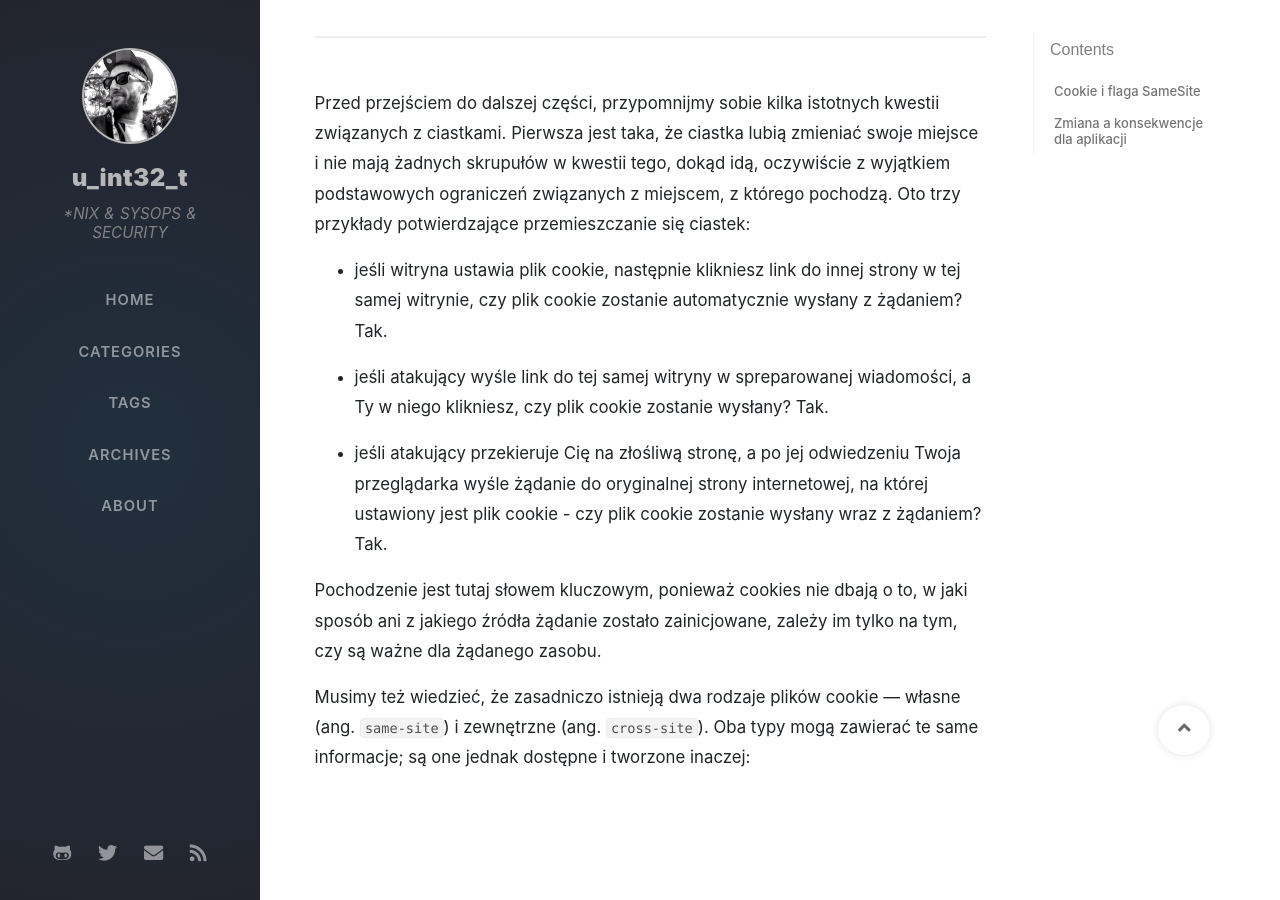
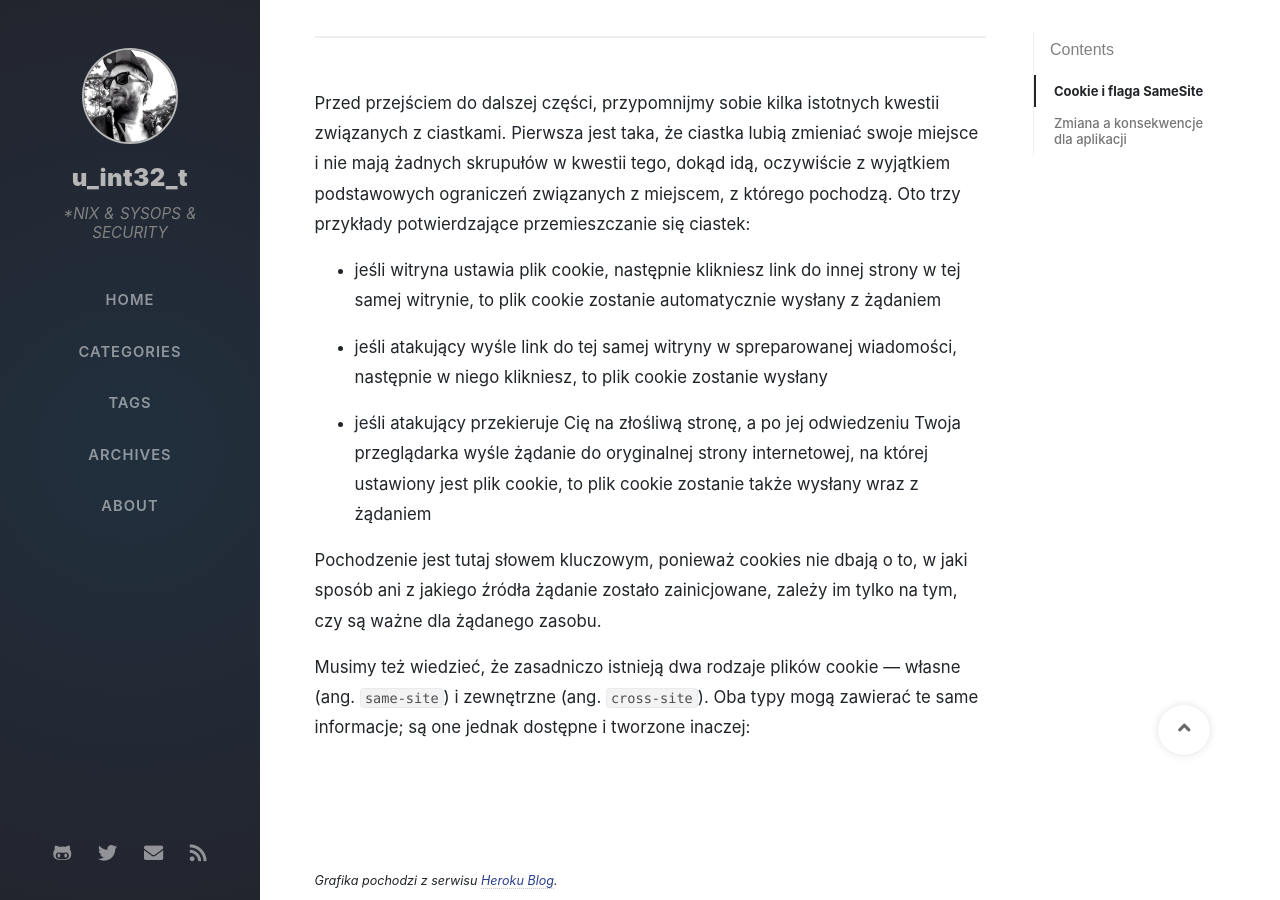
Before and after one commit to morristech/trimstray.github.io, a Jekyll site: the page built from _posts/2020-02-24-cookies_atrybut_samesite_i_chrome_80.md, in a window 1280 px wide and 900 px high, scrolled down 1385 px. Built offline with Jekyll 4.4.1, drawn with Linux system fonts in a browser that asks for light colours; nearby versions of some CDN libraries; some web fonts are replaced; comment, search, counter and statistics services are not loaded.

Commit message:
post update - signed-off-by: trimstray <trimstray@gmail.com>

```diff
--- a/_posts/2020-02-24-cookies_atrybut_samesite_i_chrome_80.md
+++ b/_posts/2020-02-24-cookies_atrybut_samesite_i_chrome_80.md
@@ -28,11 +28,11 @@ Zmiana związana jest z atrybutem [SameSite](https://tools.ietf.org/html/draft-w
 
 Przed przejściem do dalszej części, przypomnijmy sobie kilka istotnych kwestii związanych z ciastkami. Pierwsza jest taka, że ciastka lubią zmieniać swoje miejsce i nie mają żadnych skrupułów w kwestii tego, dokąd idą, oczywiście z wyjątkiem podstawowych ograniczeń związanych z miejscem, z którego pochodzą. Oto trzy przykłady potwierdzające przemieszczanie się ciastek:
 
-- jeśli witryna ustawia plik cookie, następnie klikniesz link do innej strony w tej samej witrynie, czy plik cookie zostanie automatycznie wysłany z żądaniem? Tak.
+- jeśli witryna ustawia plik cookie, następnie klikniesz link do innej strony w tej samej witrynie, to plik cookie zostanie automatycznie wysłany z żądaniem
 
-- jeśli atakujący wyśle link do tej samej witryny w spreparowanej wiadomości, a Ty w niego klikniesz, czy plik cookie zostanie wysłany? Tak.
+- jeśli atakujący wyśle link do tej samej witryny w spreparowanej wiadomości, następnie w niego klikniesz, to plik cookie zostanie wysłany
 
-- jeśli atakujący przekieruje Cię na złośliwą stronę, a po jej odwiedzeniu Twoja przeglądarka wyśle żądanie do oryginalnej strony internetowej, na której ustawiony jest plik cookie - czy plik cookie zostanie wysłany wraz z żądaniem? Tak.
+- jeśli atakujący przekieruje Cię na złośliwą stronę, a po jej odwiedzeniu Twoja przeglądarka wyśle żądanie do oryginalnej strony internetowej, na której ustawiony jest plik cookie, to plik cookie zostanie także wysłany wraz z żądaniem
 
 Pochodzenie jest tutaj słowem kluczowym, ponieważ cookies nie dbają o to, w jaki sposób ani z jakiego źródła żądanie zostało zainicjowane, zależy im tylko na tym, czy są ważne dla żądanego zasobu.
 
```
